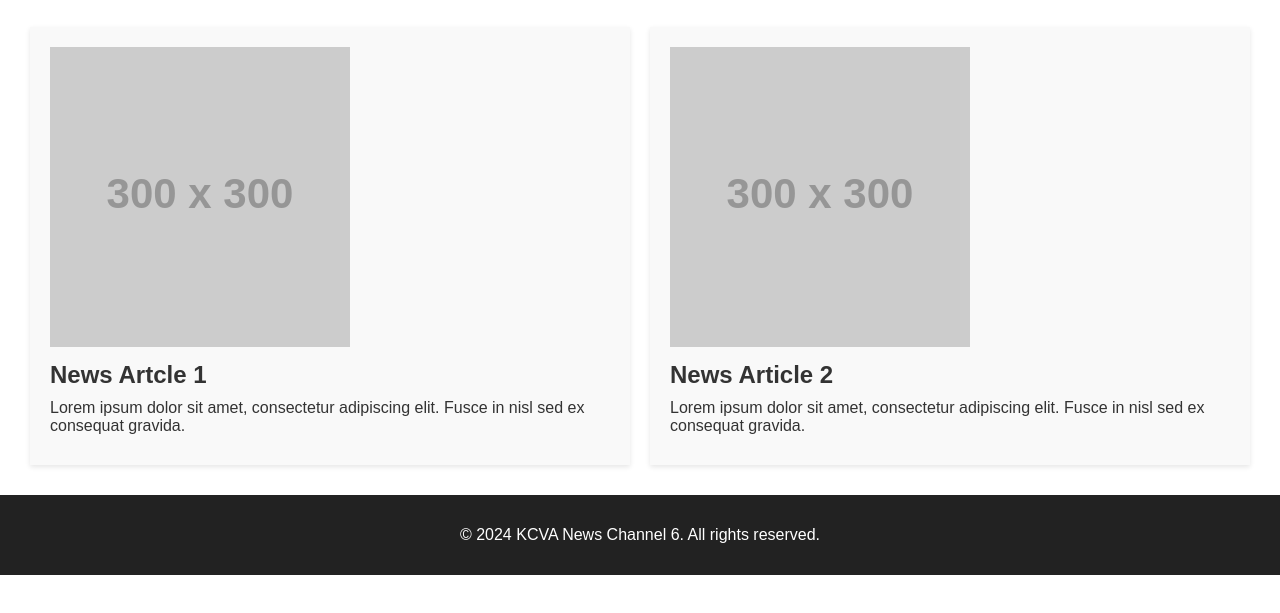
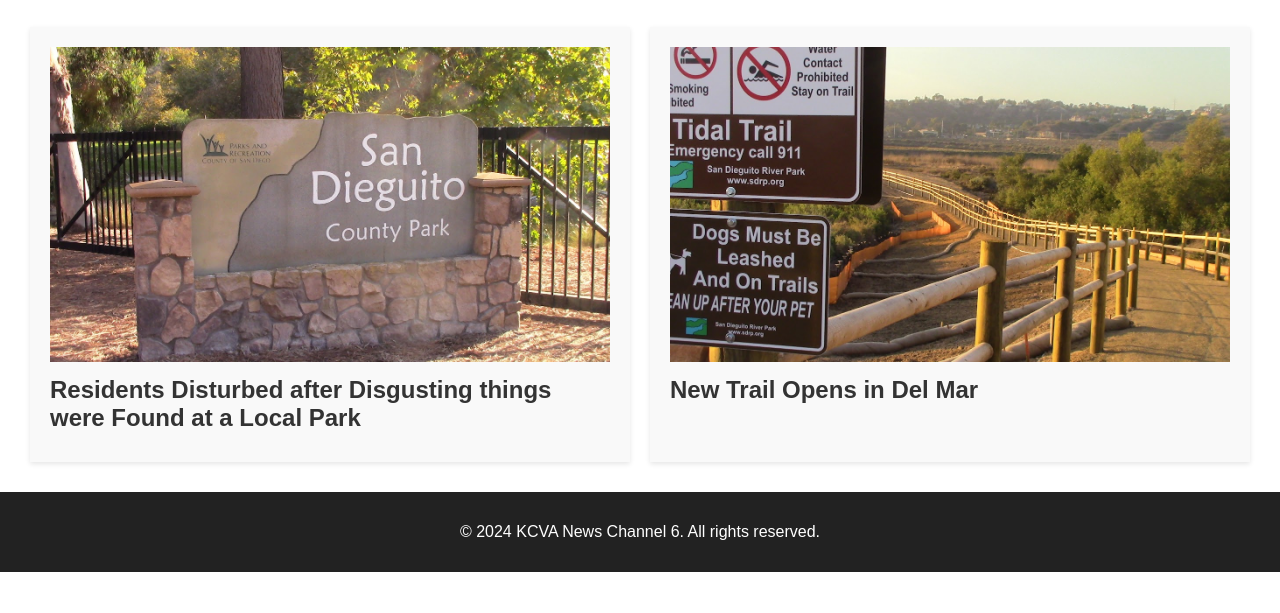
Before and after one commit to KCVANews/KCVANews.github.io, a plain HTML site: page index.html in a window 1280 px wide. Shown: the part 183-796 px from the top of the page. Drawn offline with Linux system fonts and the light colour scheme; placeholder pictures from the web are drawn by us.

Commit message:
Add files via upload

```diff
--- a/index.html
+++ b/index.html
@@ -116,14 +116,12 @@
     <main>
         <div class="content">
             <div class="article">
-                <img src="Https://via.placeholder.com/300" alt="News Thumbnail">
-                <h2>News Artcle 1</h2>
-                <p>Lorem ipsum dolor sit amet, consectetur adipiscing elit. Fusce in nisl sed ex consequat gravida.</p>
+                <img src="assets/news_article_1.png" alt="News Thumbnail">
+                <h2>Residents Disturbed after Disgusting things were Found at a Local Park</h2>
             </div>
             <div class="article">
-                <img src="https://via.placeholder.com/300" alt="News Thumbnail">
-                <h2>News Article 2</h2>
-                <p>Lorem ipsum dolor sit amet, consectetur adipiscing elit. Fusce in nisl sed ex consequat gravida.</p>
+                <img src="assets/news_article_2.png" alt="News Thumbnail">
+                <h2>New Trail Opens in Del Mar</h2>
             </div>
         </div>
     </main>
```
Also changed, not shown: about.html (+1 -1 lines), assets/ilai_icon.png (added), assets/news_article_1.png (added), assets/news_article_2.png (added).
